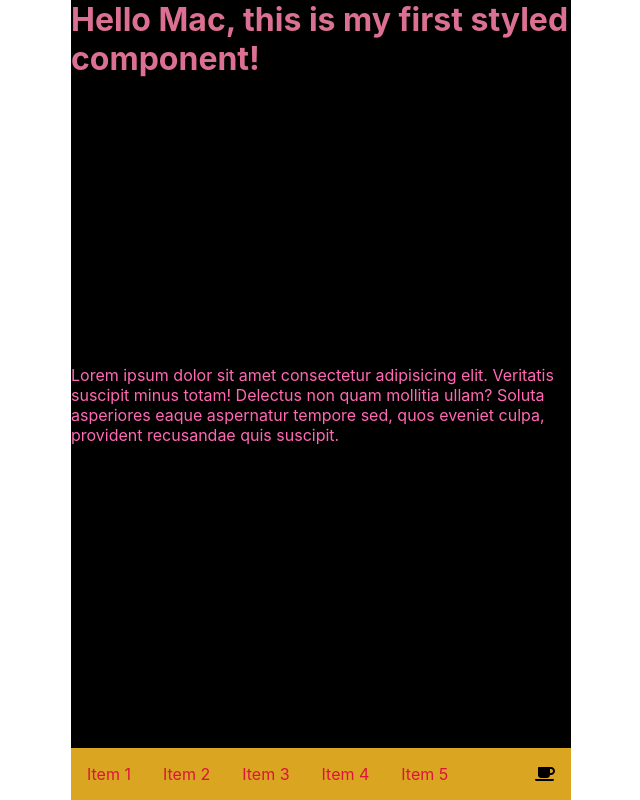
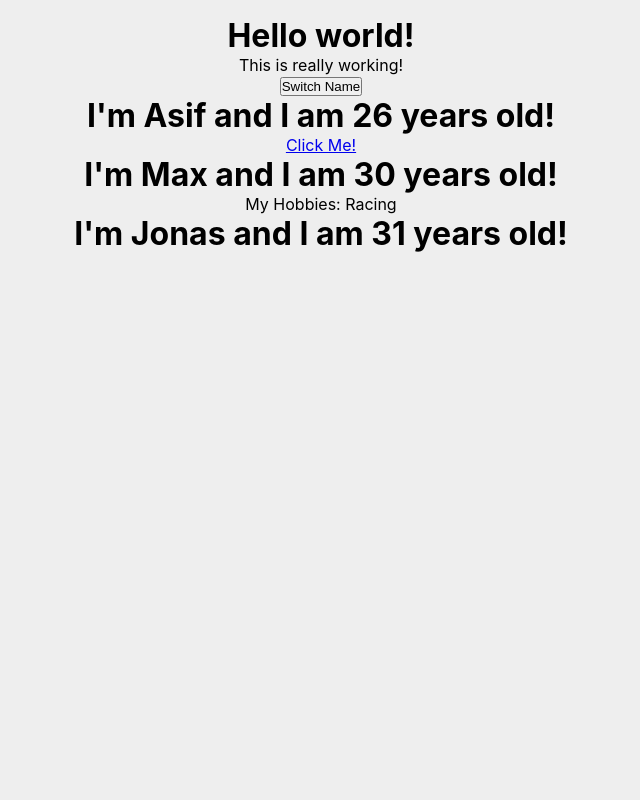
Before and after one commit to Asif-newaz/try-react, a React (Create React App) app: page / in a window 1280 px wide. Shown: the whole page, without its empty margins (319-959 px from the left). Built offline with nearby package versions, Linux system fonts and the light colour scheme.

Commit message:
update ap.css

```diff
--- a/src/App.css
+++ b/src/App.css
@@ -1,5 +1,8 @@
 .App {
-  /* text-align: center; */
+  text-align: center;
+  padding-top: 1rem;
+  background-color: #eeeeee;
+  height: 100vh;
 }
 
 *,
--- a/src/App.js
+++ b/src/App.js
@@ -1,45 +1,40 @@
 // import React, { Component } from "react";
-import React from "react";
+import React, {useState} from "react";
 import "./App.css";
-// import Person from "./Person/Person";
-import MyFullHeightComponent from "./StyledCompTest/index";
+import Person from "./Person/Person";
 // import { Button } from "@material-ui/core";
-// import AgeRestrictions from "./components/AgeRestriction/index";
-// import HamburgerMenu from "./components/HamburgerMenu/index";
 // import logo from "./logo.svg";
 // import { Autocomplete } from "@material-ui/lab";
 // import TextField from '@material-ui/core/TextField';
 
 // Functional component
 function App(props) {
-  // const [personsState, setPersonsState] = useState({
-  //   persons: [
-  //     { name: "Asif", age: 26 },
-  //     { name: "Max", age: 30 },
-  //     { name: "Jonas", age: 31 },
-  //   ],
+  const [personsState, setPersonsState] = useState({
+    persons: [
+      { name: "Asif", age: 26 },
+      { name: "Max", age: 30 },
+      { name: "Jonas", age: 31 },
+    ],
 
-  //   otherState: "Some other value",
-  // });
+    otherState: "Some other value",
+  });
 
-  // console.log(personsState);
+  console.log(personsState);
 
-  // const switchNameHandler = () => {
-  //   setPersonsState({
-  //     persons: [
-  //       { name: "Asif Newaz", age: 27 },
-  //       { name: "Maximillian", age: 30 },
-  //       { name: "Jonas", age: 31 },
-  //     ],
-  //   });
-  // };
+  const switchNameHandler = () => {
+    setPersonsState({
+      persons: [
+        { name: "Asif Newaz", age: 27 },
+        { name: "Maximillian", age: 30 },
+        { name: "Jonas", age: 31 },
+      ],
+    });
+  };
 
+// Working with state
   return (
     <div className="App">
-      {/* <AgeRestrictions /> */}
-      {/* <HamburgerMenu /> */}
-      <MyFullHeightComponent />
-      {/* <h1>Hello world!</h1>
+      <h1>Hello world!</h1>
       <p>This is really working!</p>
 
       <button onClick={switchNameHandler}>Switch Name</button>
@@ -53,10 +48,6 @@ function App(props) {
       </Person>
 
       <Person name={personsState.persons[2].name} age={personsState.persons[2].age} />
-
-      <Button color="secondary" disabled={false}>
-        Hello World
-      </Button> */}
     </div>
   );
 
--- a/src/index.js
+++ b/src/index.js
@@ -2,7 +2,7 @@ import React from 'react';
 import ReactDOM from 'react-dom';
 import './index.css';
 import App from './App';
-import Person from './Person/Person';
+// import Person from './Person/Person';
 import reportWebVitals from './reportWebVitals';
 
 ReactDOM.render(
```
Also changed, not shown: 1 other file (tests, documents, lock files or other folders).
